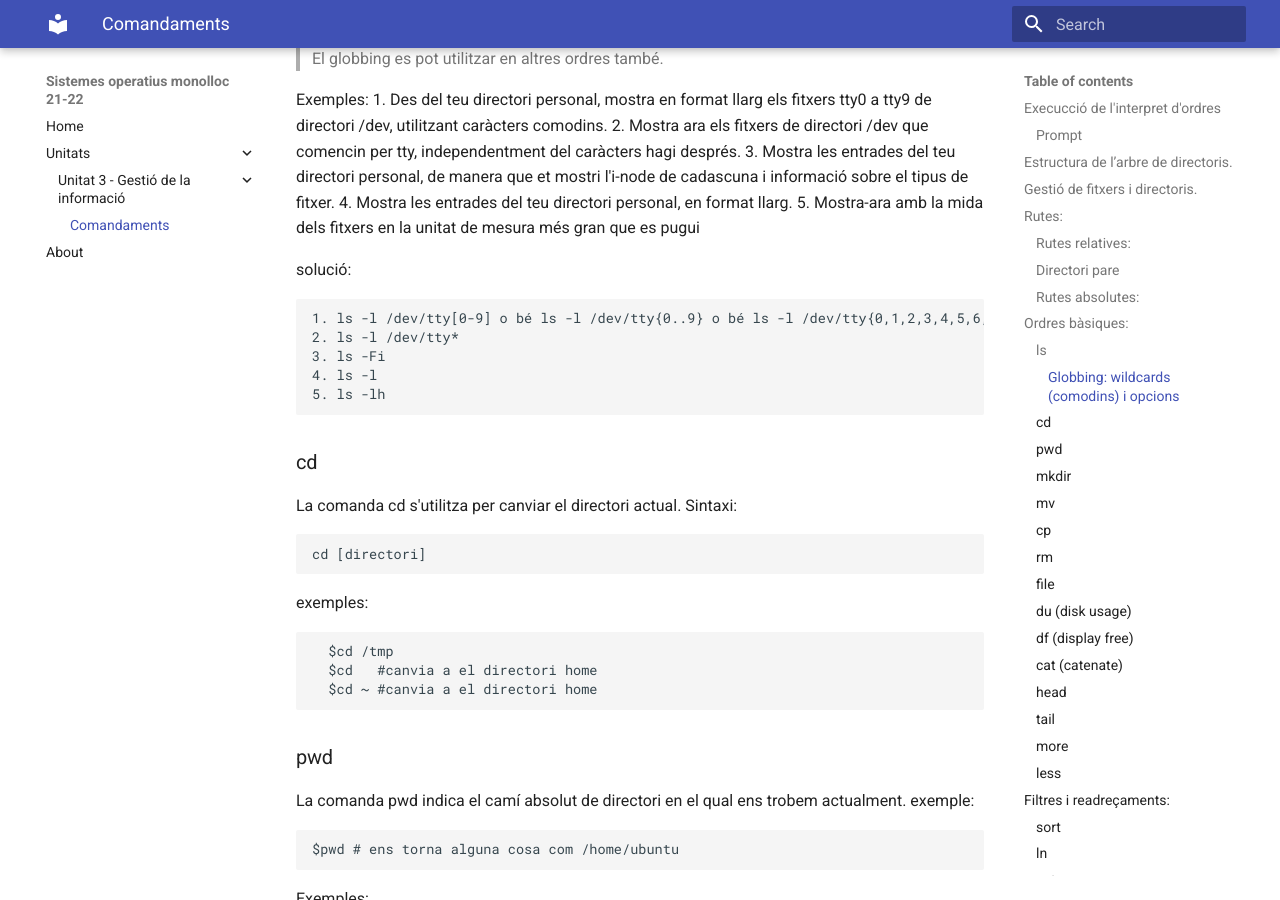
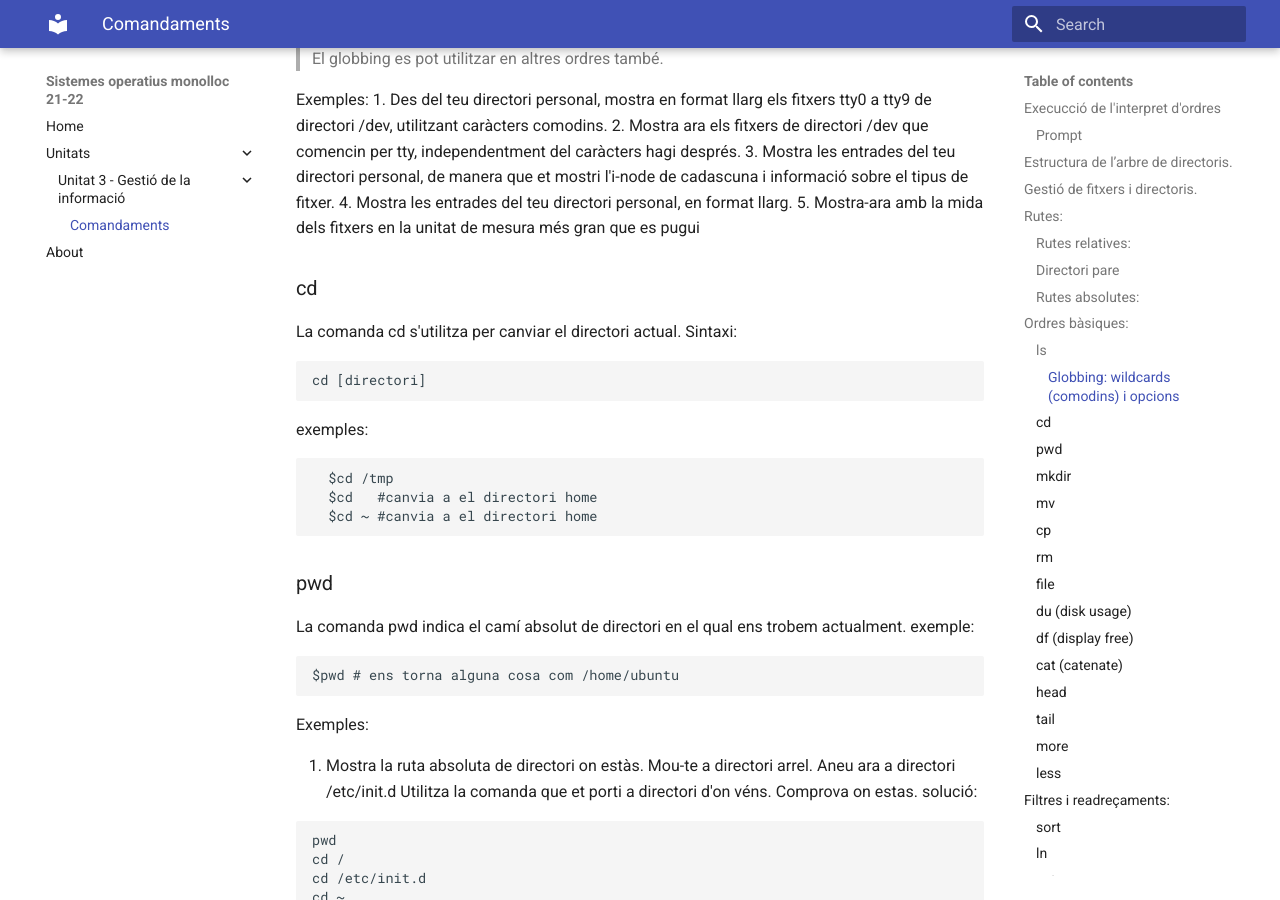
Before and after one commit to fpieseljust/som21-22, an MkDocs documentation site: the page built from md/unitats/ud3-info/comandaments.md, in a window 1280 px wide and 900 px high, scrolled down 4596 px. Built offline with MkDocs 1.6.1 and Material for MkDocs 9.7.7, drawn with Linux system fonts in a browser that asks for light colours.

Commit message:
Sense solucions

````diff
--- a/docs/sitemap.xml
+++ b/docs/sitemap.xml
@@ -2,17 +2,17 @@
 <urlset xmlns="http://www.sitemaps.org/schemas/sitemap/0.9">
     <url>
          <loc>https://fpieseljust.github.io/som21-22/</loc>
-         <lastmod>2021-12-13</lastmod>
+         <lastmod>2021-12-17</lastmod>
          <changefreq>daily</changefreq>
     </url>
     <url>
          <loc>https://fpieseljust.github.io/som21-22/about/</loc>
-         <lastmod>2021-12-13</lastmod>
+         <lastmod>2021-12-17</lastmod>
          <changefreq>daily</changefreq>
     </url>
     <url>
          <loc>https://fpieseljust.github.io/som21-22/unitats/ud3-info/comandaments/</loc>
-         <lastmod>2021-12-13</lastmod>
+         <lastmod>2021-12-17</lastmod>
          <changefreq>daily</changefreq>
     </url>
 </urlset>
--- a/md/unitats/ud3-info/comandaments.md
+++ b/md/unitats/ud3-info/comandaments.md
@@ -137,15 +137,6 @@
 3. Mostra les entrades del teu directori personal, de manera que et mostri l'i-node de cadascuna i informació sobre el tipus de fitxer.
 4. Mostra les entrades del teu directori personal, en format llarg.
 5. Mostra-ara amb la mida dels fitxers en la unitat de mesura més gran que es pugui
-
-solució:
-```
-1. ls -l /dev/tty[0-9] o bé ls -l /dev/tty{0..9} o bé ls -l /dev/tty{0,1,2,3,4,5,6,7,8,9}
-2. ls -l /dev/tty*
-3. ls -Fi
-4. ls -l
-5. ls -lh
-```
 
 
 ### cd
````
Also changed, not shown: docs/search/search_index.json (+1 -1 lines), docs/unitats/ud3-info/comandaments/index.html (+48 -8 lines), 1 other file.
